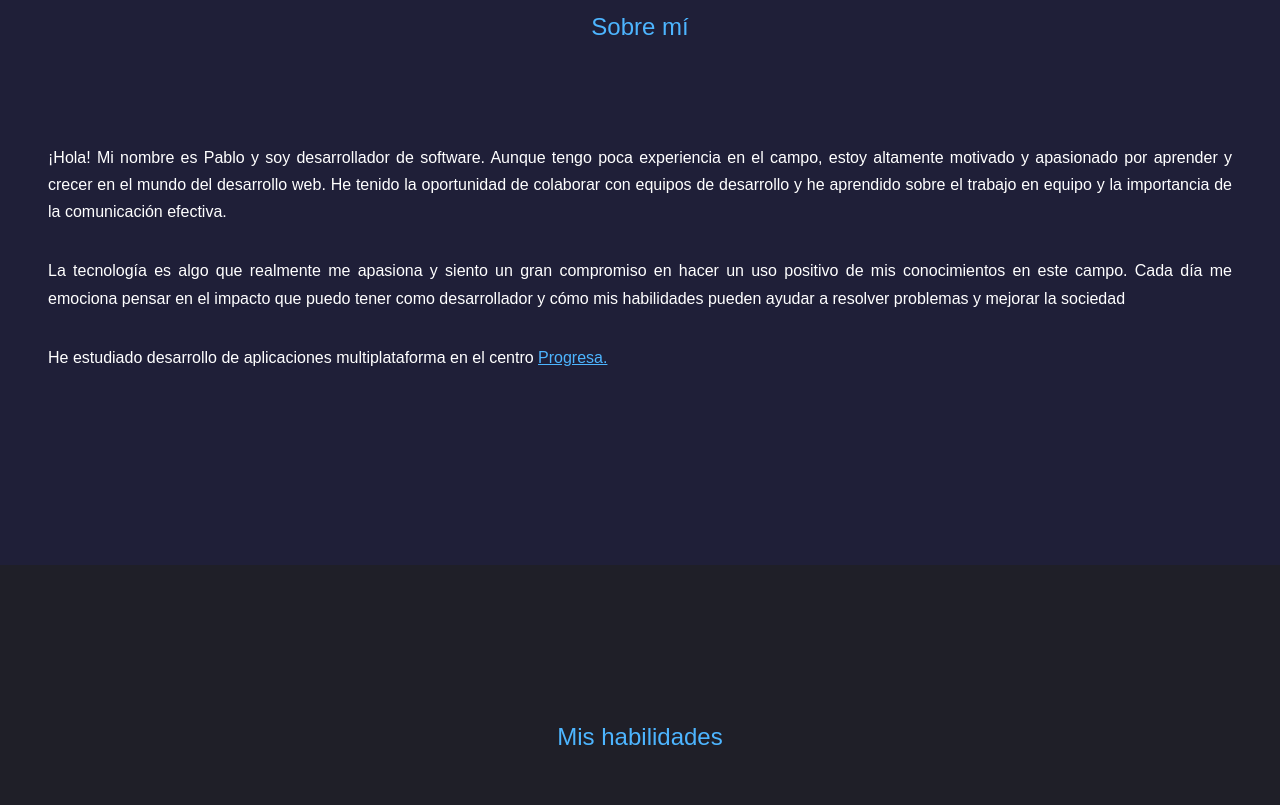
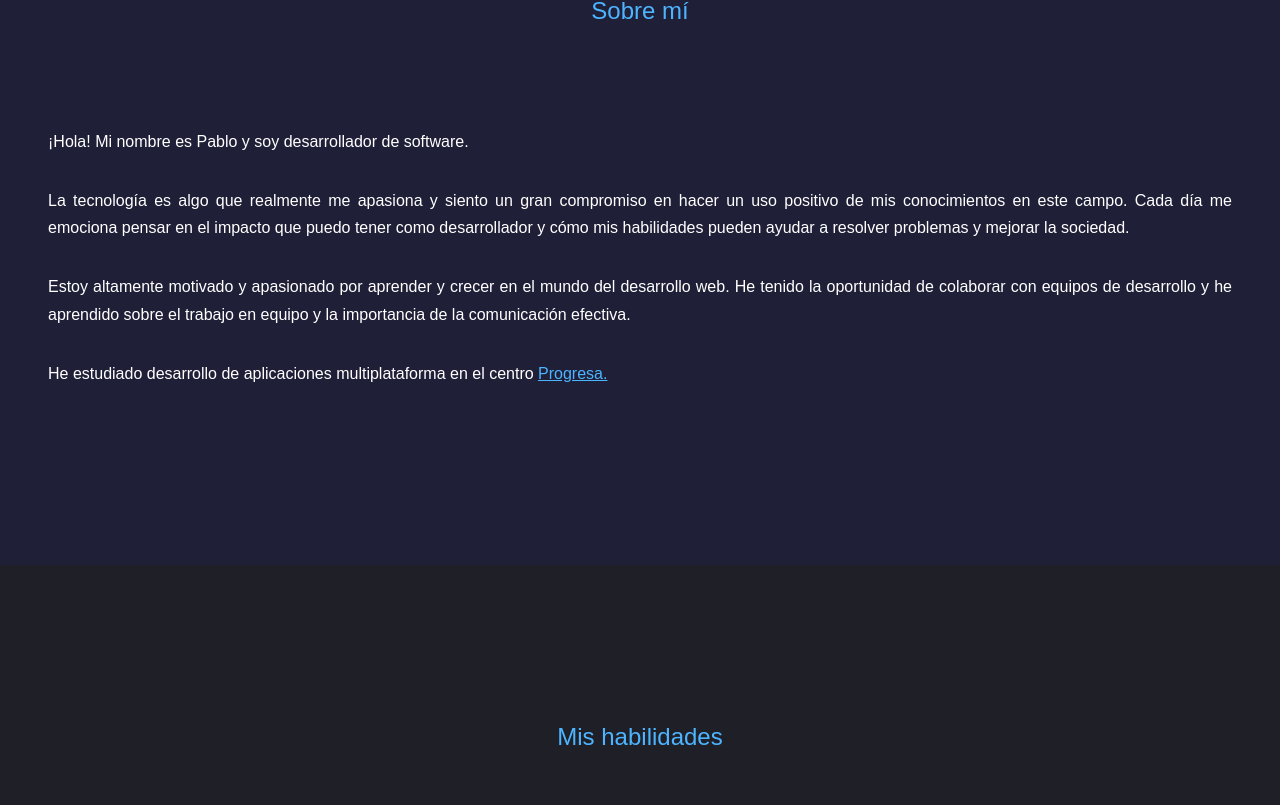
Before and after one commit to PabloTRM/pablotrm, a React (Create React App) app: page / in a window 1280 px wide. Shown: the part 1035-1840 px from the top of the page. Built offline with nearby package versions, Linux system fonts and the light colour scheme.

Commit message:
Fixing align skills and modify About text

```diff
--- a/src/components/about/About.jsx
+++ b/src/components/about/About.jsx
@@ -7,16 +7,18 @@ const About = () => {
             <h2>Sobre mí</h2>
 
             <div className="pAboutMe">
-                <p>¡Hola! Mi nombre es Pablo y soy desarrollador de software. Aunque tengo poca experiencia en el campo,
-                    estoy altamente motivado y apasionado por aprender y crecer en el mundo del desarrollo web.
-                    He tenido la oportunidad de colaborar con equipos de desarrollo y he aprendido sobre el trabajo en
-                    equipo y la importancia de la comunicación efectiva.
-                </p>
+                <p>¡Hola! Mi nombre es Pablo y soy desarrollador de software.</p>
                 <p>
                     La tecnología es algo que realmente me apasiona y siento un gran compromiso en hacer un uso positivo
                     de mis conocimientos en este campo.
                     Cada día me emociona pensar en el impacto que puedo tener como desarrollador y cómo mis habilidades
-                    pueden ayudar a resolver problemas y mejorar la sociedad
+                    pueden ayudar a resolver problemas y mejorar la sociedad.
+                </p>
+                <p>
+                    Estoy altamente motivado y apasionado por aprender y crecer en el mundo del desarrollo web.
+
+                    He tenido la oportunidad de colaborar con equipos de desarrollo y he aprendido sobre el trabajo en
+                    equipo y la importancia de la comunicación efectiva.
                 </p>
                 <p>
                     He estudiado desarrollo de aplicaciones multiplataforma en el centro <a
--- a/src/components/skills/skills.css
+++ b/src/components/skills/skills.css
@@ -31,6 +31,7 @@
     display: flex;
     gap: 1rem;
     justify-content: center;
+    align-items: baseline;
 }
 
 @media screen and (max-width: 1024px) {
```
